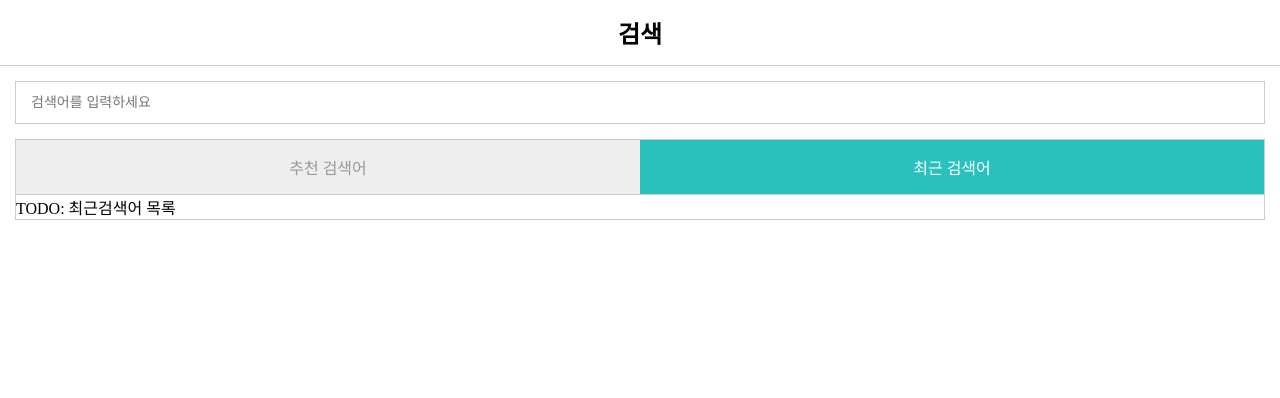
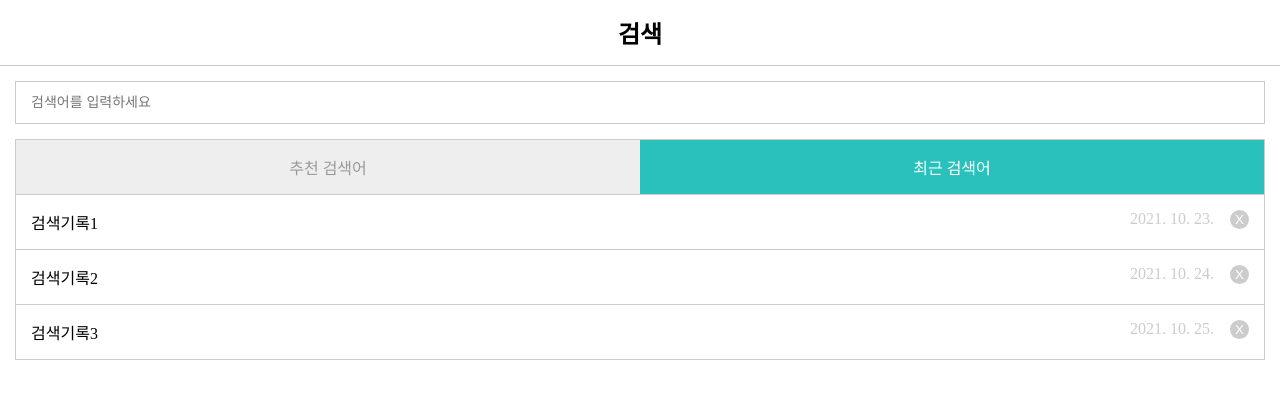
Before and after one commit to coldhailstone/lecture-react, a React app in the folder 3-component/: page / in a window 1280 px wide. Both pictures are taken after a click on the item "최근 검색어". Shown: the top 398 px of the page. Built offline with nearby package versions, Linux system fonts and the light colour scheme.

Commit message:
[구현하기 2] 상속 2

```diff
--- a/3-component/src/App.js
+++ b/3-component/src/App.js
@@ -5,6 +5,7 @@
 import store from './Store';
 import Tabs, { TabType } from './components/Tabs';
 import KeywordList from './components/KeywordList';
+import HistoryList from './components/HistoryList';
 
 export default class App extends React.Component {
     constructor() {
@@ -67,7 +68,7 @@
                                     onChange={(selectedTab) => this.setState({ selectedTab })}
                                 />
                                 {selectedTab === TabType.KEYWORD && <KeywordList onClick={(keyword) => this.search(keyword)} />}
-                                {selectedTab === TabType.HISTORY && <>TODO: 최근검색어 목록</>}
+                                {selectedTab === TabType.HISTORY && <HistoryList onClick={(keyword) => this.search(keyword)} />}
                             </>
                         )}
                     </div>
--- /dev/null
+++ b/3-component/src/components/HistoryList.js
@@ -0,0 +1,32 @@
+import React from 'react';
+import List from "./List";
+import store from '../Store';
+import { formatRelativeDate } from '../helpers';
+
+export default class HistoryList extends List {
+    componentDidMount() {
+        this.fetch();
+    }
+
+    fetch() {
+        const data = store.getHistoryList();
+        this.setState({ data });
+    }
+
+    handleClickRemoveHistory(e, keyword) {
+        e.stopPropagation();
+
+        store.removeHistory(keyword);
+        this.fetch();
+    }
+
+    renderItem({ keyword, date }) {
+        return (
+            <>
+                <span>{keyword}</span>
+                <span className="date">{formatRelativeDate(date)}</span>
+                <button className="btn-remove" onClick={(e) => this.handleClickRemoveHistory(e, keyword)}></button>
+            </>
+        )
+    }
+}
```
